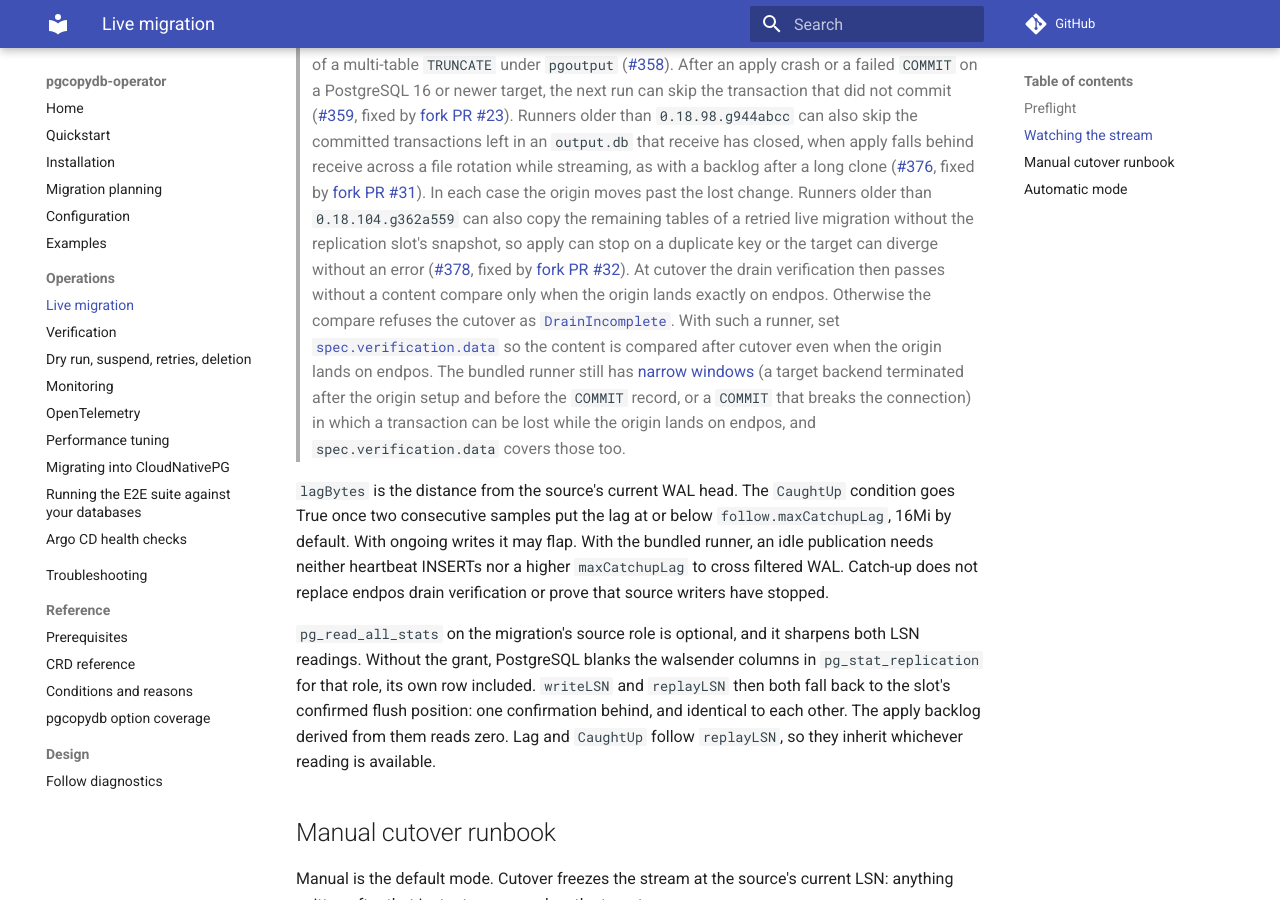
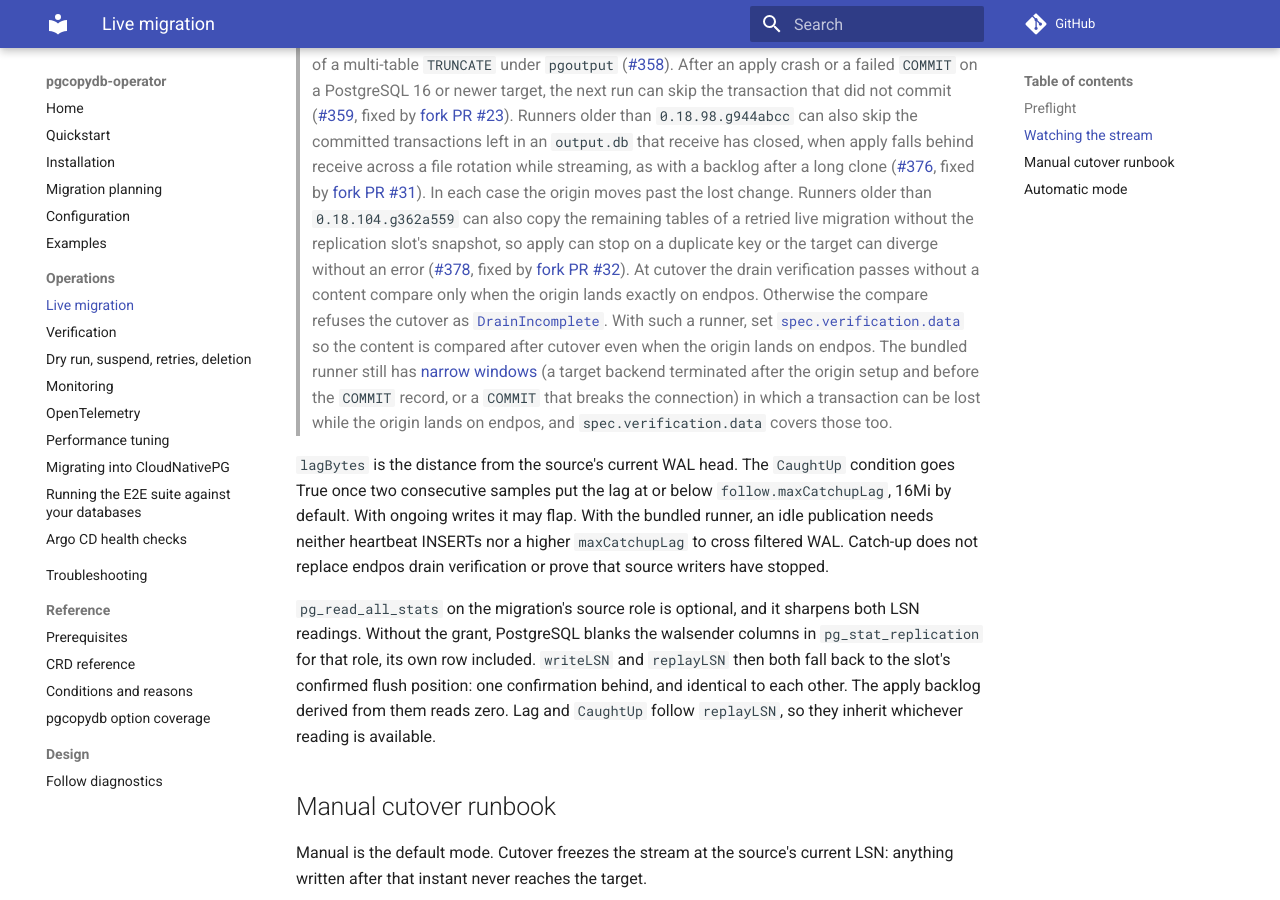
Before and after one commit to ydixken/pgcopydb-operator, an MkDocs documentation site: the page built from docs/operations/live-migration.md, in a window 1280 px wide and 900 px high, scrolled down 3264 px. Built offline with MkDocs 1.6.1 and Material for MkDocs 9.7.7, drawn with Linux system fonts in a browser that asks for light colours; comment, search, counter and statistics services are not loaded.

Commit message:
docs: state the drain check as a general rule after #378
The #378 sentence now sits between "In each case the origin moves past the lost change" and the drain check sentence, so its "then" read as a consequence of #378. The drain check sentence holds for every case listed, so it no longer points back.

```diff
--- a/docs/operations/live-migration.md
+++ b/docs/operations/live-migration.md
@@ -122,7 +122,7 @@ In the first case, that proof rests on the runner's origin bookkeeping alone.
 > Runners older than `0.18.98.g944abcc` can also skip the committed transactions left in an `output.db` that receive has closed, when apply falls behind receive across a file rotation while streaming, as with a backlog after a long clone ([#376](https://github.com/ydixken/pgcopydb-operator/issues/376), fixed by [fork PR #31](https://github.com/ydixken/pgcopydb/pull/31)).
 > In each case the origin moves past the lost change.
 > Runners older than `0.18.104.g362a559` can also copy the remaining tables of a retried live migration without the replication slot's snapshot, so apply can stop on a duplicate key or the target can diverge without an error ([#378](https://github.com/ydixken/pgcopydb-operator/issues/378), fixed by [fork PR #32](https://github.com/ydixken/pgcopydb/pull/32)).
-> At cutover the drain verification then passes without a content compare only when the origin lands exactly on endpos.
+> At cutover the drain verification passes without a content compare only when the origin lands exactly on endpos.
 > Otherwise the compare refuses the cutover as [`DrainIncomplete`](../troubleshooting.md#phase-failed-with-reason-drainincomplete).
 > With such a runner, set [`spec.verification.data`](verification.md) so the content is compared after cutover even when the origin lands on endpos.
 > The bundled runner still has [narrow windows](../design/follow-diagnostics.md#what-the-snapshot-can-distinguish) (a target backend terminated after the origin setup and before the `COMMIT` record, or a `COMMIT` that breaks the connection) in which a transaction can be lost while the origin lands on endpos, and `spec.verification.data` covers those too.
```
